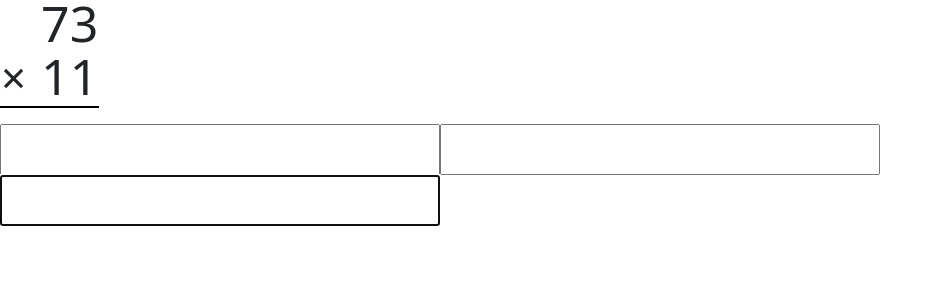
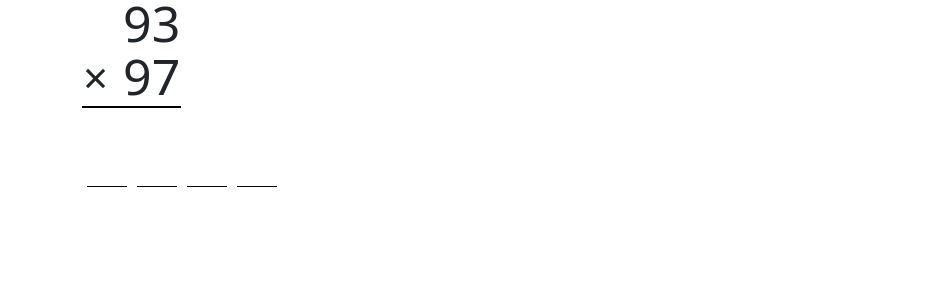
Before and after one commit to flowfree/rapid-math, a React (Create React App) app: page / in a window 1280 px wide. Shown: the top 300 px of the page, without its empty margins (0-943 px from the left). Built offline with nearby package versions, Linux system fonts and the light colour scheme.

Commit message:
Generate random math operations

```diff
--- a/src/App.css
+++ b/src/App.css
@@ -12,7 +12,15 @@
   text-align: right;
 }
 
-.solution input {
-  font-size: 30px;
+.user-input input {
+  width: 40px;
+  margin: 0 5px;
+  font-size: 40px;
   text-align: center;
+  border: none;
+  border-bottom: #000 1px solid;
 }
+
+.user-input input:focus {
+  outline: none;
+}
--- a/src/App.js
+++ b/src/App.js
@@ -1,11 +1,63 @@
+import { useState, useEffect } from 'react'
 import Multiplication from "./components/operations/Multiplication"
-import Answer from "./components/Answer"
+import UserInput from "./components/UserInput"
+
+function getRandomNumber(start, end) {
+  const numbers = []
+  for (let i = start; i < end; i++) {
+    numbers.push(i)
+  }
+  return numbers[Math.floor(Math.random() * numbers.length)]
+}
+
+function squaringOfNumbersBetween50And60() {
+  const op = getRandomNumber(50, 60)
+  return {
+    op1: op,
+    op2: op,
+    answer: op * op
+  }
+}
+
+function multiplicationWithASeriesOf1s() {
+  const op1 = getRandomNumber(10, 100)
+  const op2 = 11
+  return {
+    op1,
+    op2,
+    answer: op1 * op2,
+    fromRight: true
+  }
+}
+
+function multiplicationOfNumbersWhoseLastDigitsAddTo10AndTheRemainingDigitsAreTheSame() {
+  const op1 = getRandomNumber(10, 100)
+  const base = Math.floor(op1 * 0.1) * 10
+  const op2 = base + (10 - (op1 - base))
+  return {
+    op1,
+    op2,
+    answer: op1 * op2
+  }
+}
 
 function App() {
+  const categories = [
+    squaringOfNumbersBetween50And60,
+    multiplicationWithASeriesOf1s,
+    multiplicationOfNumbersWhoseLastDigitsAddTo10AndTheRemainingDigitsAreTheSame
+  ]
+  const f = categories[Math.floor(Math.random() * categories.length)]
+  const { op1, op2, answer, fromRight = false } = f()
+
   return (
-    <div>
-      <Multiplication op1={73} op2={11} />
-      <Answer value={803} fromRight={true} />
+    <div className="container">
+      <div className="row">
+        <div className="col-12">
+          <Multiplication op1={op1} op2={op2} />
+          <UserInput answer={answer} fromRight={fromRight} />
+        </div>
+      </div>
     </div>
   )
 }
--- a/src/components/Answer.js
+++ b/src/components/UserInput.js
@@ -1,9 +1,9 @@
 import { useEffect, useRef, useState } from 'react'
 
-function Answer({ value, fromLeft = true, fromRight = false }) {
-  const numDigits = String(value).length
+function UserInput({ answer, fromLeft = true, fromRight = false }) {
+  const numDigits = String(answer).length
   const [isCorrect, setIsCorrect] = useState(false)
-  const [solution, setSolution] = useState(Array(numDigits).fill(''))
+  const [userAnswer, setUserAnswer] = useState(Array(numDigits).fill(''))
   const inputRefs = useRef([])
 
   if (fromRight) {
@@ -21,13 +21,13 @@ function Answer({ value, fromLeft = true, fromRight = false }) {
   }, [numDigits, fromLeft])
 
   useEffect(() => {
-    setIsCorrect(String(value) === solution.join(''))
-  }, [value, solution])
+    setIsCorrect(String(answer) === userAnswer.join(''))
+  }, [answer, userAnswer])
 
   function handleInputChange(e, index) {
-    const arr = JSON.parse(JSON.stringify(solution))
+    const arr = JSON.parse(JSON.stringify(userAnswer))
     arr[index] = e.target.value.split('').pop()
-    setSolution(arr)
+    setUserAnswer(arr)
 
     if (fromLeft && index < numDigits) {
       inputRefs.current[index + 1].focus()
@@ -37,13 +37,14 @@ function Answer({ value, fromLeft = true, fromRight = false }) {
   }
 
   return (
-    <div className="solution">
+    <div className="user-input">
       <div className="inputs mb-3">
-        {solution.map((value, index) => (
+        {userAnswer.map((value, index) => (
         <input
           ref={el => inputRefs.current[index] = el}
           key={index}
           value={value || ''}
+          className="shadow-none"
           onChange={e => handleInputChange(e, index)}
         />
         ))}
@@ -53,4 +54,4 @@ function Answer({ value, fromLeft = true, fromRight = false }) {
   )
 }
 
-export default Answer
+export default UserInput
```
